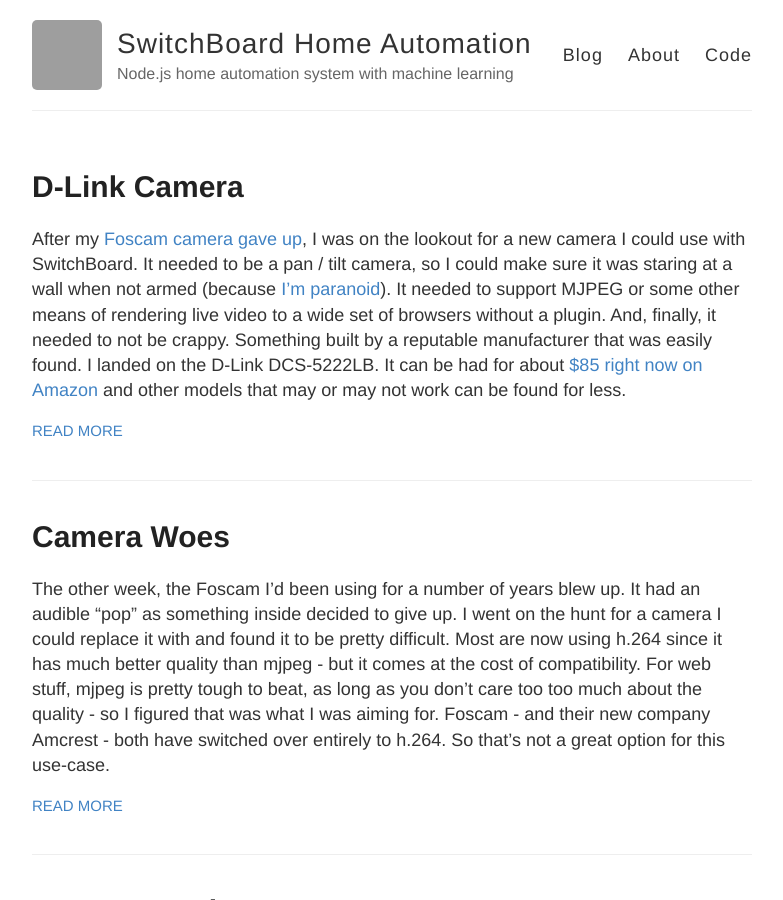
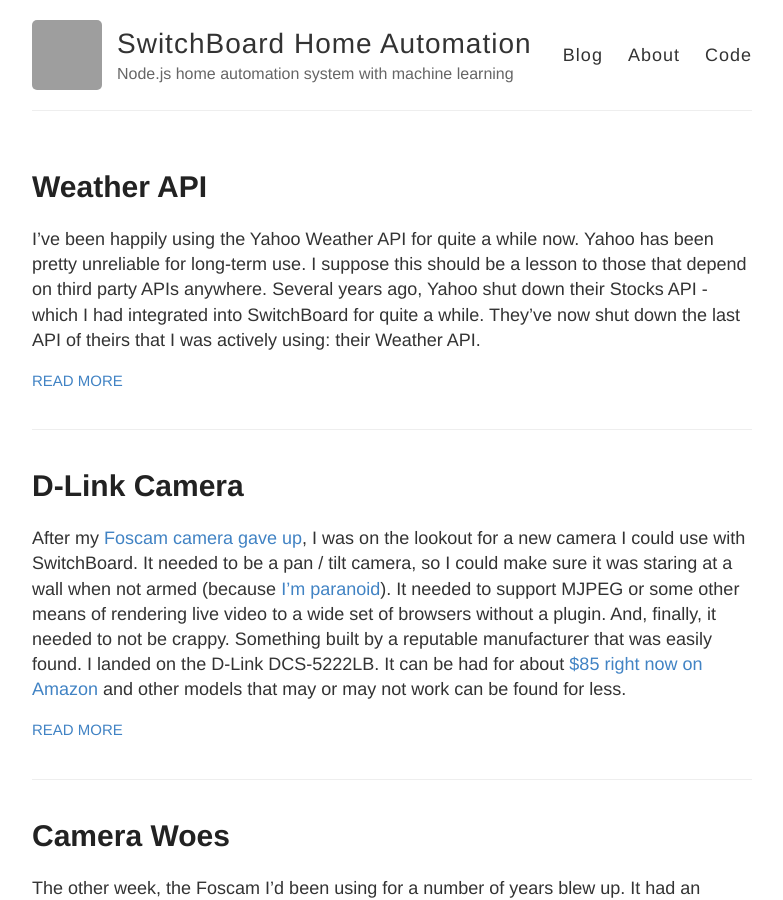
Before and after one commit to imbrianj/switchBoard, a Jekyll site: the page built from index.html, in a window 1280 px wide and 900 px high. Shown: the whole window, without its empty margins (248-1031 px from the left). Built offline with Jekyll 4.4.1, drawn with Linux system fonts in a browser that asks for light colours; grey boxes are pictures that could not be loaded.

Commit message:
Post about weather

```diff
--- a/_config.yml
+++ b/_config.yml
@@ -73,7 +73,7 @@
   style: :expanded # You might prefer to minify using :compressed
 
 # Use the following plug-ins
-gems:
+plugins:
   - jekyll-sitemap # Create a sitemap using the official Jekyll sitemap gem
   - jekyll-feed # Create an Atom feed using the official Jekyll feed gem
 
--- /dev/null
+++ b/_posts/2019-1-3-Weather API.md
@@ -0,0 +1,13 @@
+---
+layout: post
+title: Weather API
+tags: [general, device, api, weather, home automation]
+---
+
+I've been happily using the Yahoo Weather API for quite a while now.  Yahoo has been pretty unreliable for long-term use.  I suppose this should be a lesson to those that depend on third party APIs anywhere.  Several years ago, Yahoo shut down their Stocks API - which I had integrated into SwitchBoard for quite a while.  They've now shut down the last API of theirs that I was actively using: their Weather API.
+
+The API was shut down on January 3rd, 2019.  Since I don't actively monitor their docs or portal, I didn't realize it was being retired till SwitchBoard showed that the API was inactive.  Looking at their new documentation, it simply says it's been shut down and that one must submit a request for a new API token via email.  Odd that they don't just do this through a form input, but whatever.
+
+I wrote up a really brief email: I'll be using for a personal project, I expect to hit the API every 3 - 5 minutes, yadda yadda.  A bot replies immediately with a link for more instructions (why weren't they just made available in the first place?).  [The instructions](https://developer.yahoo.com/weather/) have a few simple steps, but I'm not sure it matters right now - the [very first step](https://developer.yahoo.com/apps/create/) is to generate a token, but it only generates an internal server error.
+
+So I'll wait a bit, see if they can fix that.  Otherwise, I'll probably move over to [Dark Sky API](https://darksky.net/dev)  I liked that (and the Stocks) API because it didn't require any crazy hoops to jump through, had a pretty clean output and were free for low volume, personal projects.  I still haven't found anything good for stocks, yet.  If anyone has suggestions for a suitable replacement, let me know.
```
Also changed, not shown: 4 other files.
